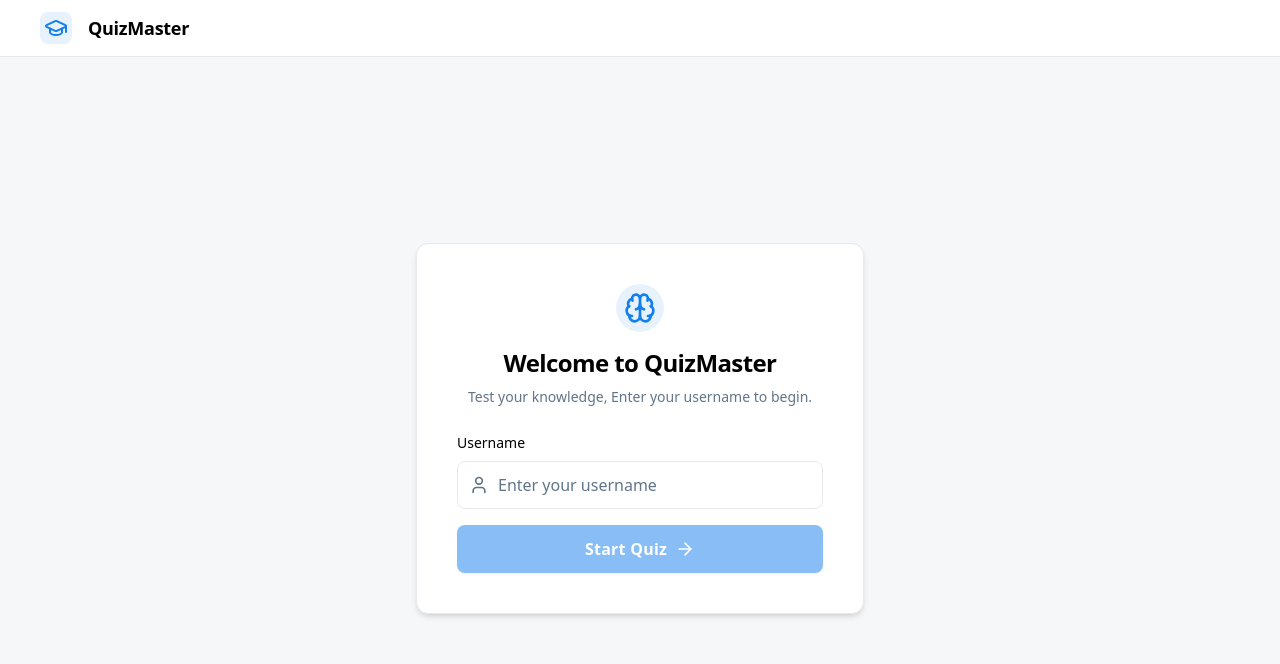
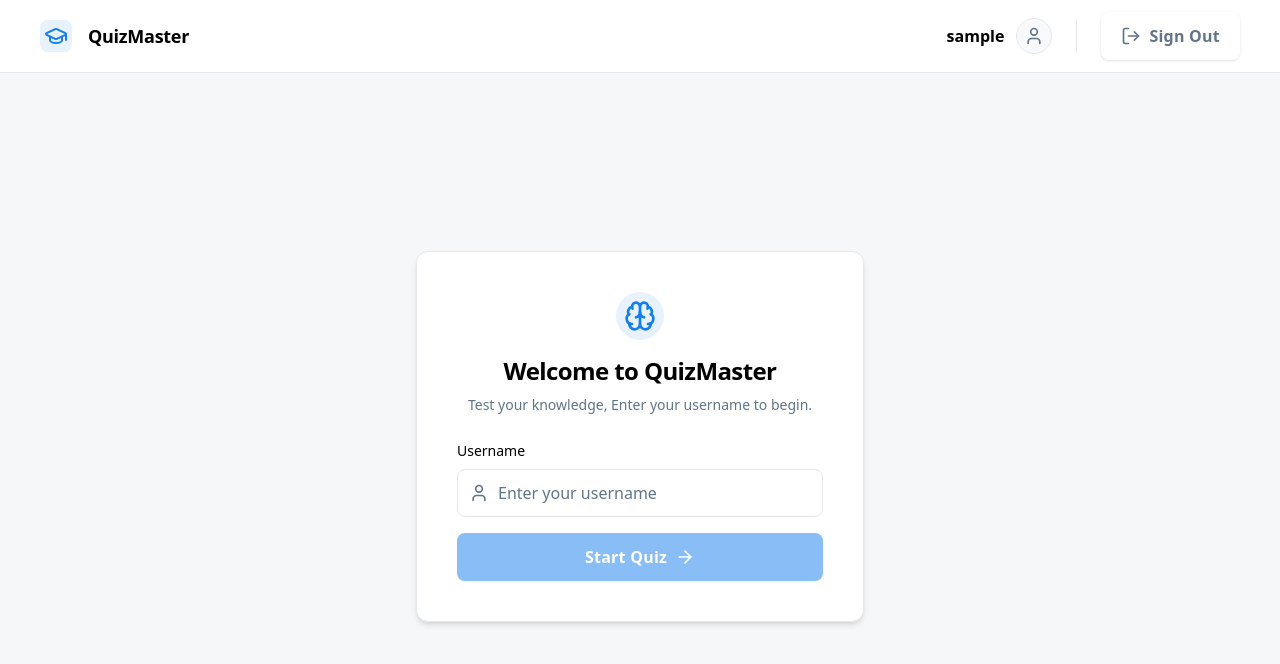
Before and after one commit to deloooonp/react-quiz-app, a React (Vite) app: page / in a window 1280 px wide. Shown: the top 664 px of the page. Built offline with nearby package versions, Linux system fonts and the light colour scheme; sample sign-in values are in the browser's storage.

Commit message:
feat: added name display and signout on header

```diff
--- a/src/components/ui/Header.tsx
+++ b/src/components/ui/Header.tsx
@@ -1,16 +1,55 @@
-import { GraduationCap } from "lucide-react";
+import { useNavigate } from "react-router-dom";
+import { GraduationCap, LogOut, User } from "lucide-react";
+import { Button } from "./Button";
 
 export function Header() {
+  const navigate = useNavigate();
+  const username = localStorage.getItem("username");
+
+  const handleSignOut = () => {
+    localStorage.removeItem("username");
+    localStorage.removeItem("quiz-progress");
+    navigate("/");
+  };
+
   return (
-    <header className="w-full flex items-center justify-between whitespace-nowrap border-b border-solid border-border px-10 py-3 bg-white">
-      <div className="flex items-center gap-4">
-        <div className="size-8 flex items-center justify-center rounded-lg bg-primary/10 text-primary">
+    <header className="w-full flex items-center justify-between whitespace-nowrap border-b border-solid border-border px-6 md:px-10 py-3 bg-white">
+      <div
+        className="flex items-center gap-4 cursor-pointer group"
+        onClick={() => navigate("/")}
+      >
+        <div className="size-8 flex items-center justify-center rounded-lg bg-primary/10 text-primary group-hover:scale-110 transition-transform">
           <GraduationCap className="size-6" />
         </div>
         <h2 className="text-lg font-bold leading-tight tracking-[-0.015em]">
           QuizMaster
         </h2>
       </div>
+
+      {username && (
+        <div className="flex items-center gap-2 md:gap-6">
+          <div className="flex items-center gap-3">
+            <div className="hidden sm:flex flex-col items-end">
+              <span className="text-md font-bold">{username}</span>
+            </div>
+            <div className="size-9 rounded-full bg-accent border border-border flex items-center justify-center text-secondary border-solid">
+              <User className="size-5" />
+            </div>
+          </div>
+
+          <div className="h-8 w-px bg-border hidden md:block" />
+
+          <Button
+            variant="secondary"
+            fullWidth={false}
+            onClick={handleSignOut}
+            className="h-10 border-none hover:bg-red-50 hover:text-red-600 px-3"
+            leftIcon={<LogOut className="size-5" />}
+          >
+            <span className="hidden md:inline">Sign Out</span>
+          </Button>
+        </div>
+      )}
     </header>
   );
 }
```
